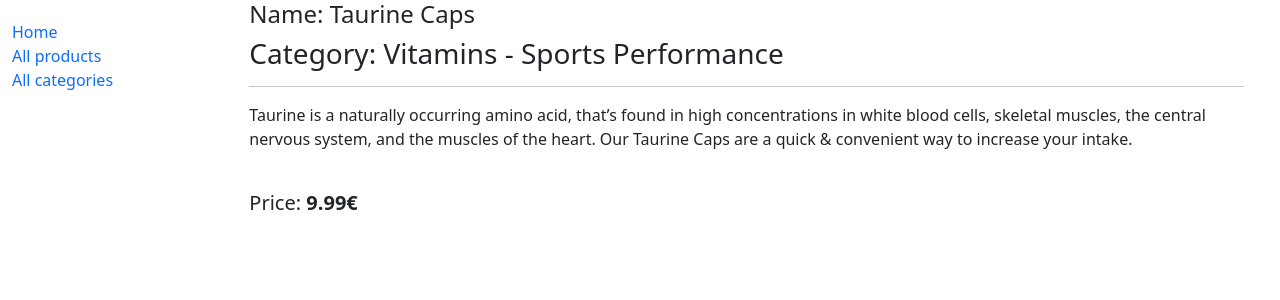
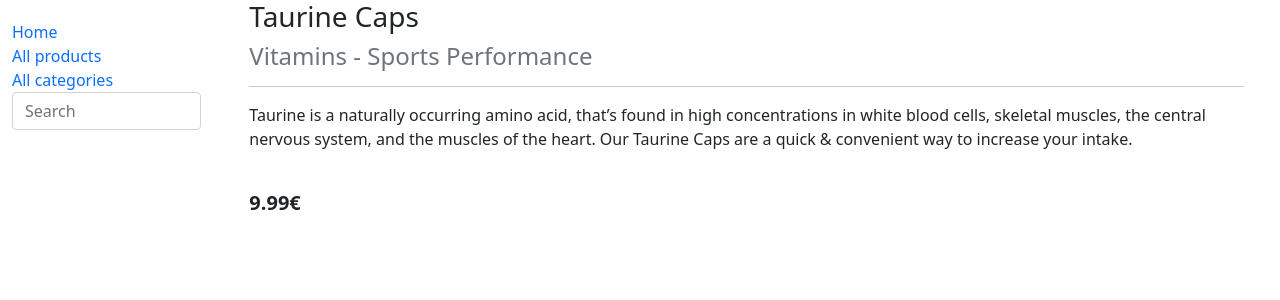
Before and after one commit to DovydasAli/final-project, a Django app: page /eshop/products/2 in a window 1280 px wide. Shown: the top 300 px of the page. Run offline with Django 3.2, Linux system fonts and the light colour scheme; data comes from the database, SQL or seed files in the repository.

Commit message:
added search function

```diff
--- a/mysite/eshop/templates/base.html
+++ b/mysite/eshop/templates/base.html
@@ -18,6 +18,11 @@
           <li><a class="text-decoration-none" href="{% url 'index' %}">Home</a></li>
           <li><a class="text-decoration-none" href="{% url 'products' %}">All products</a></li>
           <li><a class="text-decoration-none" href="{% url 'categories' %}">All categories</a></li>
+          <li>
+            <form action="{% url 'search' %}" method="get" class="form-inline my-2 my-md-0">
+            <input name="query" class="form-control" type="text" placeholder="Search">
+            </form>
+          </li>
         </ul>
      {% endblock %}
       </div>
--- a/mysite/eshop/templates/product.html
+++ b/mysite/eshop/templates/product.html
@@ -2,12 +2,12 @@
 
 {% block content %}
     <div class="container product">
-    <h4>Name: {{ product.name }}</h4>
-    <h3>Category: {{ product.category }} - {{ product.sub_category }}</h3>
+    <h3>{{ product.name }}</h3>
+    <h4 class="text-muted">{{ product.category }} - {{ product.sub_category }}</h4>
     <hr/>
     <p>{{ product.description }}</p>
     </hr>
     </br>
-    <h5>Price: <strong>{{ product.price }}€</strong></h5>
+    <h5><strong>{{ product.price }}€</strong></h5>
     </div>
 {% endblock %}
--- a/mysite/eshop/urls.py
+++ b/mysite/eshop/urls.py
@@ -8,4 +8,6 @@ urlpatterns = [
     path('products/<int:product_id>', views.product, name='product'),
     path('categories/', views.CategoryListView.as_view(), name='categories'),
     path('categories/<int:pk>', views.CategoryDetailView.as_view(), name='category-detail'),
+    path('search/', views.search, name='search'),
+    path('search/<int:product_id>', views.product, name='search-product'),
 ]
--- a/mysite/eshop/views.py
+++ b/mysite/eshop/views.py
@@ -5,6 +5,8 @@ from .models import Product, Category, SubCategory, OrderProduct, Order
 from django.views import generic
 
 from django.core.paginator import Paginator
+
+from django.db.models import Q
 
 def index(request):
     num_products = Product.objects.all().count()
@@ -47,3 +49,8 @@ class CategoryDetailView(generic.DetailView):
 
     def get_success_url(self):
         return reverse('category-detail', kwargs={'pk': self.object.id})
+
+def search(request):
+    query = request.GET.get('query')
+    search_results = Product.objects.filter(Q(name__icontains=query) | Q(description__icontains=query))
+    return render(request, 'search.html', {'products': search_results, 'query': query})
```
Also changed, not shown: mysite/eshop/templates/search.html (added, +18 -0 lines).
